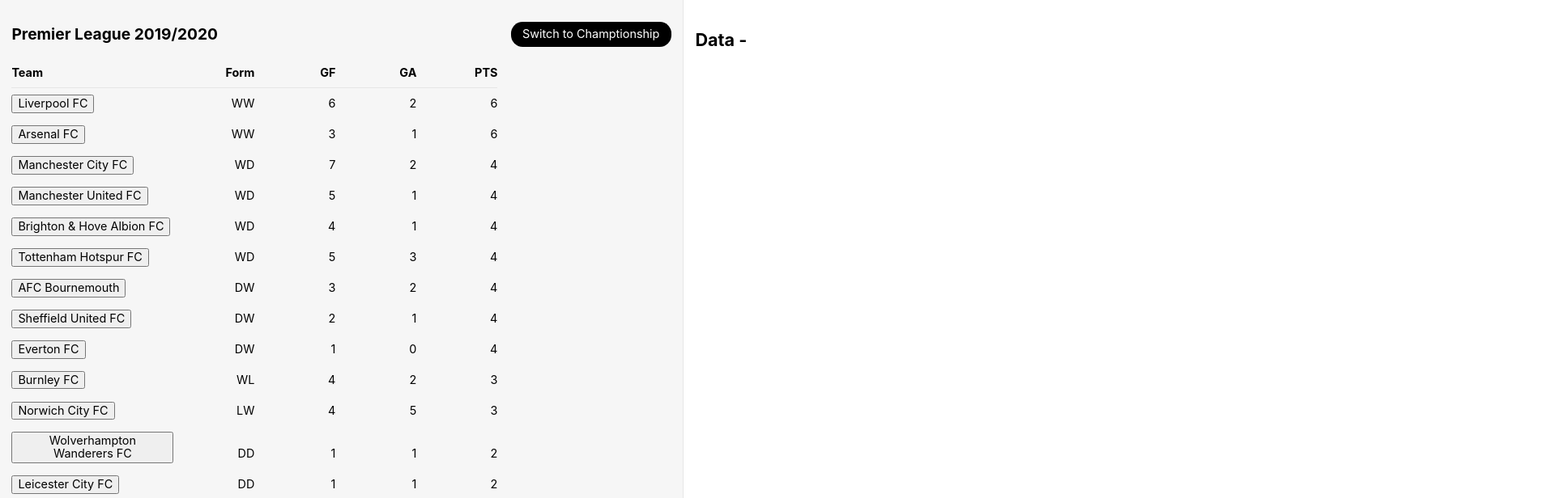
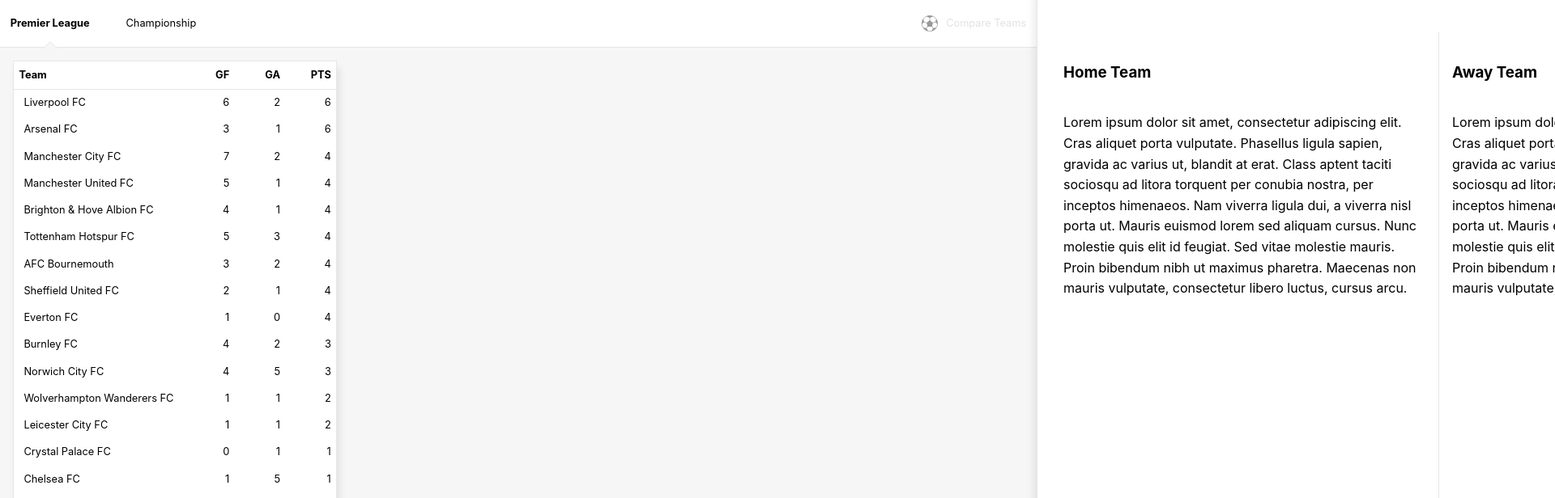
Before and after one commit to conormcafee/bet-assist, a React (Create React App) app: page / in a window 1280 px wide. Shown: the top 616 px of the page at 81% size, 1920 px wide, since content can reach past the window. Built offline with nearby package versions, Linux system fonts and the light colour scheme.

Commit message:
Progress with adding the new compare drawer, still a WIP

```diff
--- a/src/assets/style.js
+++ b/src/assets/style.js
@@ -2,7 +2,29 @@
 
 export const GlobalStyle = createGlobalStyle`
   body {
+    background: #f6f6f6;
     font-family: -apple-system, BlinkMacSystemFont, "Segoe UI", Roboto, Helvetica,
     Arial, sans-serif, "Apple Color Emoji", "Segoe UI Emoji", "Segoe UI Symbol";
+    line-height: 1.6;
+    overflow-x: hidden;
+  }
+
+  ul {
+    list-style: none;
+    padding-left: 0;
+  }
+
+  button {
+    appearance: none;
+    border: none;
+    background: transparent;
+
+    &:hover {
+      cursor: pointer;
+    }
+
+    &:focus {
+      outline: none;
+    }
   }
 `;
--- /dev/null
+++ b/src/components/Drawer/Drawer.js
@@ -0,0 +1,24 @@
+import React from "react";
+import styled from "styled-components";
+
+const Drawer = ({ children, isOpen }) => (
+  <Aside isOpen={isOpen}>{children}</Aside>
+);
+
+export default Drawer;
+
+const Aside = styled.aside`
+  display: flex;
+  position: absolute;
+  top: 0;
+  right: 0;
+  bottom: 0;
+  background: #ffffff;
+  border-left: 1px solid #e6e6e6;
+  padding: 2.5em 1em;
+  z-index: 2;
+  max-width: 75vw;
+  transform: ${props => (props.isOpen ? `translateX(0%)` : `translateX(100%)`)};
+  transition: transform 250ms ease-in-out;
+  box-shadow: -4px -8px 10px 0px rgba(0, 0, 0, 0.08);
+`;
--- /dev/null
+++ b/src/components/Drawer/index.js
@@ -0,0 +1 @@
+export { default as Drawer } from "./Drawer";
--- /dev/null
+++ b/src/components/Nav/Nav.js
@@ -0,0 +1,100 @@
+import React from "react";
+import styled from "styled-components";
+import FootballSVG from "../../assets/svg/football.svg";
+
+const Nav = ({
+  league,
+  toggleSetLeague,
+  compare,
+  toggleCompare,
+  canCompare
+}) => (
+  <Navigation>
+    <main>
+      <Button
+        isActive={league === "Premier League"}
+        onClick={() => toggleSetLeague("Premier League")}
+      >
+        Premier League
+      </Button>
+      <Button
+        isActive={league === "Championship"}
+        onClick={() => toggleSetLeague("Championship")}
+      >
+        Championship
+      </Button>
+    </main>
+
+    <CompareButton
+      onClick={() => toggleCompare(!compare)}
+      disabled={!canCompare}
+    >
+      <img src={FootballSVG} alt="Compare Teams" />
+      <span>{compare ? "Reset Teams" : "Compare Teams"}</span>
+    </CompareButton>
+  </Navigation>
+);
+
+export default Nav;
+
+const Navigation = styled.nav`
+  display: flex;
+  align-items: center;
+  justify-content: space-between;
+  border-bottom: 1px solid #e6e6e6;
+  background: #ffffff;
+  font-size: 0.8rem;
+`;
+
+const Button = styled.button`
+  position: relative;
+  padding: 1.5em 1em;
+  margin-right: 1.5em;
+  font-weight: ${props => (props.isActive ? `700` : `400`)};
+
+  &:before {
+    display: ${props => (props.isActive ? "block" : "none")};
+    content: "";
+    position: absolute;
+    bottom: -4px;
+    left: calc(50% - 8px);
+    width: 0;
+    height: 0;
+    border-left: 8px solid transparent;
+    border-right: 8px solid transparent;
+    border-bottom: 8px solid #f6f6f6;
+    z-index: 1;
+  }
+
+  &:after {
+    display: ${props => (props.isActive ? "block" : "none")};
+    content: "";
+    position: absolute;
+    bottom: -4px;
+    left: calc(50% - 9px);
+    width: 0;
+    height: 0;
+    border-left: 9px solid transparent;
+    border-right: 9px solid transparent;
+    border-bottom: 9px solid #e6e6e6;
+  }
+`;
+
+const CompareButton = styled.button`
+  position: relative;
+  display: flex;
+  align-items: center;
+  padding: 1.5em 1em;
+  z-index: 10;
+
+  &:disabled {
+    cursor: not-allowed;
+    opacity: 0.4;
+  }
+
+  img {
+    display: block;
+    max-height: 20px;
+    margin-right: 10px;
+  }
+`;
--- /dev/null
+++ b/src/components/Nav/index.js
@@ -0,0 +1 @@
+export { default as Nav } from "./Nav";
--- /dev/null
+++ b/src/components/Results/Results.js
@@ -0,0 +1,36 @@
+import React from "react";
+import styled from "styled-components";
+
+const Results = ({ homeTeam, team }) => (
+  <Article hasBorder={homeTeam}>
+    <Header>
+      <h3>{homeTeam ? "Home Team" : "Away Team"}</h3>
+      <span>{team}</span>
+    </Header>
+    <p>
+      Lorem ipsum dolor sit amet, consectetur adipiscing elit. Cras aliquet
+      porta vulputate. Phasellus ligula sapien, gravida ac varius ut, blandit at
+      erat. Class aptent taciti sociosqu ad litora torquent per conubia nostra,
+      per inceptos himenaeos. Nam viverra ligula dui, a viverra nisl porta ut.
+      Mauris euismod lorem sed aliquam cursus. Nunc molestie quis elit id
+      feugiat. Sed vitae molestie mauris. Proin bibendum nibh ut maximus
+      pharetra. Maecenas non mauris vulputate, consectetur libero luctus, cursus
+      arcu.
+    </p>
+  </Article>
+);
+
+export default Results;
+
+const Article = styled.article`
+  flex: 1;
+  padding: 1em;
+  border-right: 1px solid
+    ${props => (props.hasBorder ? "#e6e6e6" : "transparent")};
+`;
+
+const Header = styled.header`
+  display: flex;
+  align-items: center;
+  justify-content: space-between;
+`;
--- /dev/null
+++ b/src/components/Results/index.js
@@ -0,0 +1 @@
+export { default as Results } from "./Results";
--- a/src/screens/Compare/index.js
+++ b/src/screens/Compare/index.js
@@ -11,7 +11,9 @@
 } from "../../_mock_data";
 
 const Compare = () => {
-  const [activeTeam, setActiveTeam] = useState("");
+  const [compare, setCompare] = useState(false);
+  const [homeTeam, setHomeTeam] = useState(null);
+  const [awayTeam, setAwayTeam] = useState(null);
 
   const [league, setLeague] = useState("Premier League");
   const [source, setSource] = useState(null);
@@ -73,13 +75,17 @@
 
   return (
     <CompareLayout
+      compare={compare}
+      toggleCompare={data => setCompare(data)}
+      homeTeam={homeTeam}
+      toggleHomeTeam={homeTeam => setHomeTeam(homeTeam)}
+      awayTeam={awayTeam}
+      toggleAwayTeam={awayTeam => setAwayTeam(awayTeam)}
       league={league}
       completedMatches={completedMatches}
       toggleSetLeague={data => setLeague(data)}
       standings={standings}
       teamForm={teamForm}
-      activeTeam={activeTeam}
-      toggleActiveTeam={data => setActiveTeam(data)}
     />
   );
 };
--- a/src/screens/Compare/layout.js
+++ b/src/screens/Compare/layout.js
@@ -1,42 +1,50 @@
 import React, { Fragment } from "react";
+import { Nav } from "../../components/Nav";
+import { Drawer } from "../../components/Drawer";
+import { Results } from "../../components/Results";
+import { TeamForm } from "../../components/TeamForm";
 import styled from "styled-components";
-import { TeamForm } from "../../components/TeamForm";
 
 import { overGoals } from "../../betTypes";
 
 const CompareLayout = ({
+  compare,
+  toggleCompare,
   league,
   completedMatches,
   toggleSetLeague,
   standings,
   teamForm,
-  activeTeam,
-  toggleActiveTeam
+  homeTeam,
+  toggleHomeTeam,
+  awayTeam,
+  toggleAwayTeam
 }) => {
+  const setTeam = team => {
+    if (homeTeam === null) {
+      toggleHomeTeam(team);
+    } else if (awayTeam === null) {
+      toggleAwayTeam(team);
+    } else {
+      toggleHomeTeam(null);
+      toggleAwayTeam(null);
+    }
+  };
+
   return (
-    <Flex>
-      <Article>
-        <Header>
-          <h1>{league} 2019/2020</h1>
-          <Button
-            onClick={() =>
-              toggleSetLeague(
-                // setLeague
-                league === "Premier League" ? "Championship" : "Premier League"
-              )
-            }
-          >
-            Switch to{" "}
-            {league === "Premier League" ? "Champtionship" : "Premier League"}
-          </Button>
-        </Header>
+    <Fragment>
+      <Nav
+        league={league}
+        toggleSetLeague={toggleSetLeague}
+        compare={compare}
+        toggleCompare={toggleCompare}
+        canCompare={homeTeam && awayTeam}
+      />
 
+      <Main>
         <Table>
           <TableRow heading>
             <TableCell heading>Team</TableCell>
-            <TableCell heading textAlign="right">
-              Form
-            </TableCell>
             <TableCell heading textAlign="right">
               GF
             </TableCell>
@@ -50,13 +58,9 @@
           {standings.map((team, index) => (
             <TableRow key={index}>
               <TableCell>
-                <button onClick={() => toggleActiveTeam(team.team.name)}>
-                  {/* setActiveTeam */}
+                <button onClick={() => setTeam(team.team.name)}>
                   {team.team.name}
                 </button>
-              </TableCell>
-              <TableCell textAlign="right">
-                <TeamForm team={team.team.name} form={teamForm} />
               </TableCell>
               <TableCell textAlign="right">{team.goalsFor}</TableCell>
               <TableCell textAlign="right">{team.goalsAgainst}</TableCell>
@@ -64,82 +68,18 @@
             </TableRow>
           ))}
         </Table>
-      </Article>
-      <Aside>
-        <h2>Data - {activeTeam}</h2>
-
-        {activeTeam !== "" && (
-          <Fragment>
-            <ul>
-              <li>
-                Home: Over 0.5 Goals:{" "}
-                {overGoals(completedMatches, activeTeam, "HOME", 0.5)}
-              </li>
-              <li>
-                Away: Over 0.5 Goals:{" "}
-                {overGoals(completedMatches, activeTeam, "AWAY", 0.5)}
-              </li>
-            </ul>
-
-            <ul>
-              <li>
-                Home: Over 1.5 Goals:{" "}
-                {overGoals(completedMatches, activeTeam, "HOME", 1.5)}
-              </li>
-              <li>
-                Away: Over 1.5 Goals:{" "}
-                {overGoals(completedMatches, activeTeam, "AWAY", 1.5)}
-              </li>
-            </ul>
-
-            <ul>
-              <li>
-                Home: Over 2.5 Goals:{" "}
-                {overGoals(completedMatches, activeTeam, "HOME", 2.5)}
-              </li>
-              <li>
-                Away: Over 2.5 Goals:{" "}
-                {overGoals(completedMatches, activeTeam, "AWAY", 2.5)}
-              </li>
-            </ul>
-          </Fragment>
-        )}
-      </Aside>
-    </Flex>
+      </Main>
+      <Drawer isOpen={compare}>
+        <Results team={homeTeam} homeTeam />
+        <Results team={awayTeam} />
+      </Drawer>
+    </Fragment>
   );
 };
 
 export default CompareLayout;
 
-const Flex = styled.div`
-  display: flex;
-  flex-direction: column;
-  flex-wrap: wrap;
-  font-size: 0.9rem;
-  line-height: 1.6;
-  min-height: 100vh;
-
-  ul {
-    list-style: none;
-    padding-left: 0;
-  }
-
-  h1 {
-    font-size: 1.2rem;
-  }
-
-  @media only screen and (min-width: 768px) {
-    flex-direction: row;
-  }
-`;
-
-const Header = styled.header`
-  display: flex;
-  align-items: center;
-  justify-content: space-between;
-`;
-
-const Article = styled.article`
+const Main = styled.main`
   padding: 1em;
   background: #f6f6f6;
   order: 2;
@@ -150,28 +90,15 @@
   }
 `;
 
-const Aside = styled.aside`
-  padding-top: 1em;
-  padding-right: 1em;
-  padding-bottom: 2em;
-  padding-left: 1em;
-  border-left: 1px solid #e6e6e6;
-  order: 1;
-
-  @media only screen and (max-width: 767px) {
-    border-bottom: 1px solid #e6e6e6;
-  }
-
-  @media only screen and (min-width: 768px) {
-    flex: 1;
-    order: 2;
-  }
-`;
-
 const Table = styled.div`
   display: table;
+  font-size: 0.8rem;
   max-width: 600px;
   border-collapse: collapse;
+  background: #ffffff;
+  border: 1px solid #e6e6e6;
+  border-radius: 4px;
+  box-shadow: 4px 8px 10px 0px rgba(0, 0, 0, 0.08);
 `;
 
 const TableRow = styled.div`
@@ -185,7 +112,9 @@
   text-align: ${props => props.textAlign};
   padding-top: 0.5em;
   padding-bottom: 0.5em;
-  width: ${props => props.textAlign && `100px`};
+  padding-left: 0.5em;
+  padding-right: 0.5em;
+  width: ${props => props.textAlign && `50px`};
 `;
 
 const Button = styled.button`
```
Also changed, not shown: src/assets/svg/football.svg (added).
